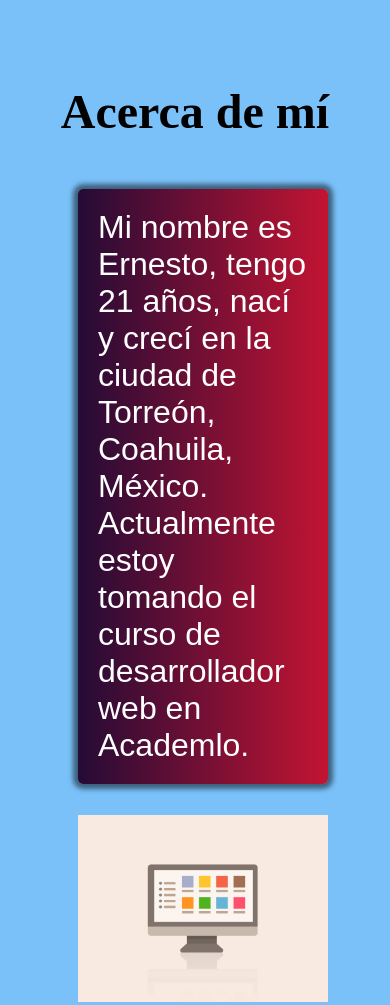
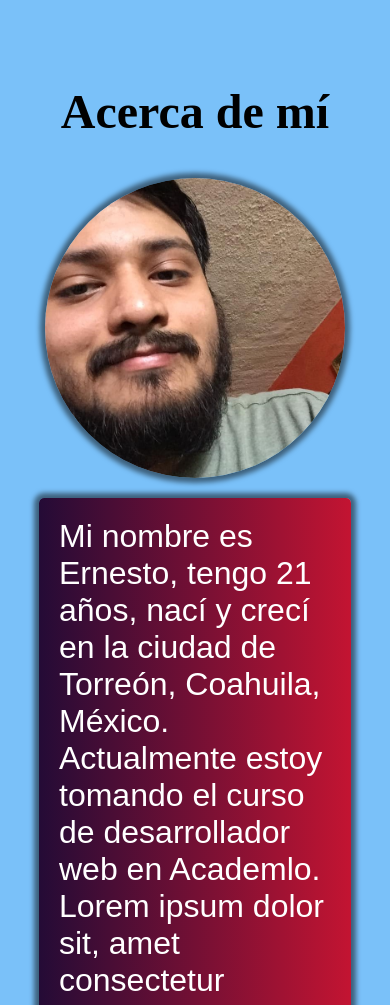
Before and after one commit to neto-es/portafolio, a plain HTML site: page index.html in a window 390 px wide. Shown: the part 740-1745 px from the top of the page. Drawn offline with Linux system fonts and the light colour scheme.

Commit message:
about img changed

```diff
--- a/css/styles.css
+++ b/css/styles.css
@@ -182,17 +182,20 @@ li a i {
 .content {
     display: flex;
     justify-content: space-around;
+    padding-top: 10%;
 }
 
 .title-about {
     text-align: center;
     font-size: 2rem;
-    margin: 50px 0px 50px;
 }
 
 .about-img {
     width: 400px;
     display: block;
+    border-radius: 100%;
+    box-shadow: 0px 0px 5px 5px rgba(0, 0, 0, 0.5);
+    height: 400px;
 }
 
 .info-about {
@@ -205,9 +208,11 @@ li a i {
     border-radius: 5px;
     color: white;
     padding: 20px;
-    height: 75%;
     box-shadow: 0px 0px 5px 5px rgba(0, 0, 0, 0.5);
+}
 
+.text-about {
+    height: 100%;
 }
 
 /* Mis servicios */
@@ -386,8 +391,9 @@ input {
 
     .content {
         flex-wrap: wrap;
-        display: inline-block;
-        margin-left: 20%;
+        display: flex;
+        margin-left: 0;
+        align-items: center;
     }
 
     .info-about {
@@ -395,8 +401,9 @@ input {
     }
 
     .about-img {
-        width: 80%;
-        margin: 10% 0 10%;
+        width: 300px;
+        margin: 0 0 20px;
+        height: 300px;
     }
 
     .container-img-services {
@@ -451,6 +458,14 @@ input {
         display: flex;
         justify-content: space-around;
     }
+    .content {
+        display: flex;
+        align-items: center;
+        margin: 0;
+    }
+    .info-about, .about-img {
+        margin: 0 0 20px;
+    }
 }
 
 @media (max-width: 400px) {
--- a/index.html
+++ b/index.html
@@ -57,12 +57,12 @@
                 </h2>
             </div>
             <div class="content">
+                <img src="img/personal-photo.jpg" alt="Imagen acerca de" class="about-img">
                 <div class="info-about">
                     <p class="text-about">
-                        Mi nombre es Ernesto, tengo 21 años, nací y crecí en la ciudad de Torreón, Coahuila, México. Actualmente estoy tomando el curso de desarrollador web en Academlo.
+                        Mi nombre es Ernesto, tengo 21 años, nací y crecí en la ciudad de Torreón, Coahuila, México. Actualmente estoy tomando el curso de desarrollador web en Academlo. Lorem ipsum dolor sit, amet consectetur adipisicing elit. Unde, quibusdam?Lorem ipsum dolor sit amet consectetur adipisicing elit. Quos, perferendis?
                     </p>
                 </div>
-                <img src="img/about.gif" alt="Imagen acerca de" class="about-img">
            </div>
         </div>
     </section>
```
Also changed, not shown: img/about.gif (deleted), img/personal-photo.jpg (added).
